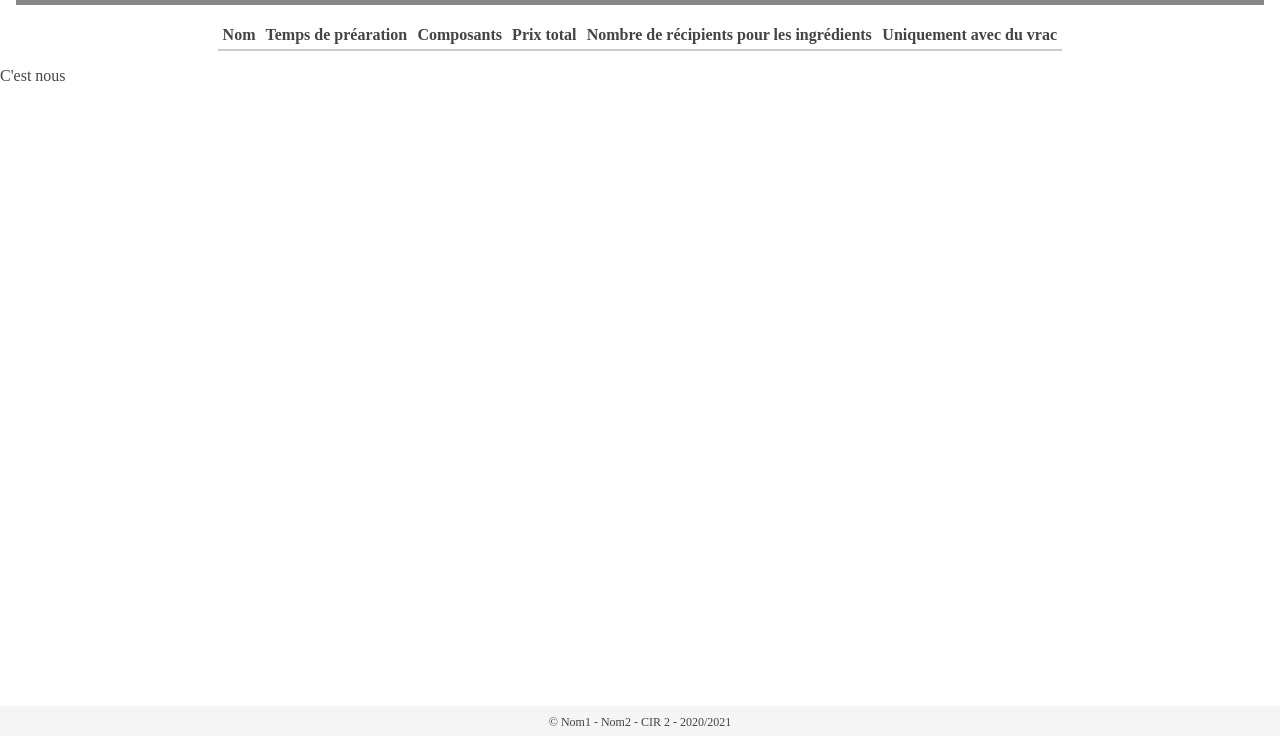
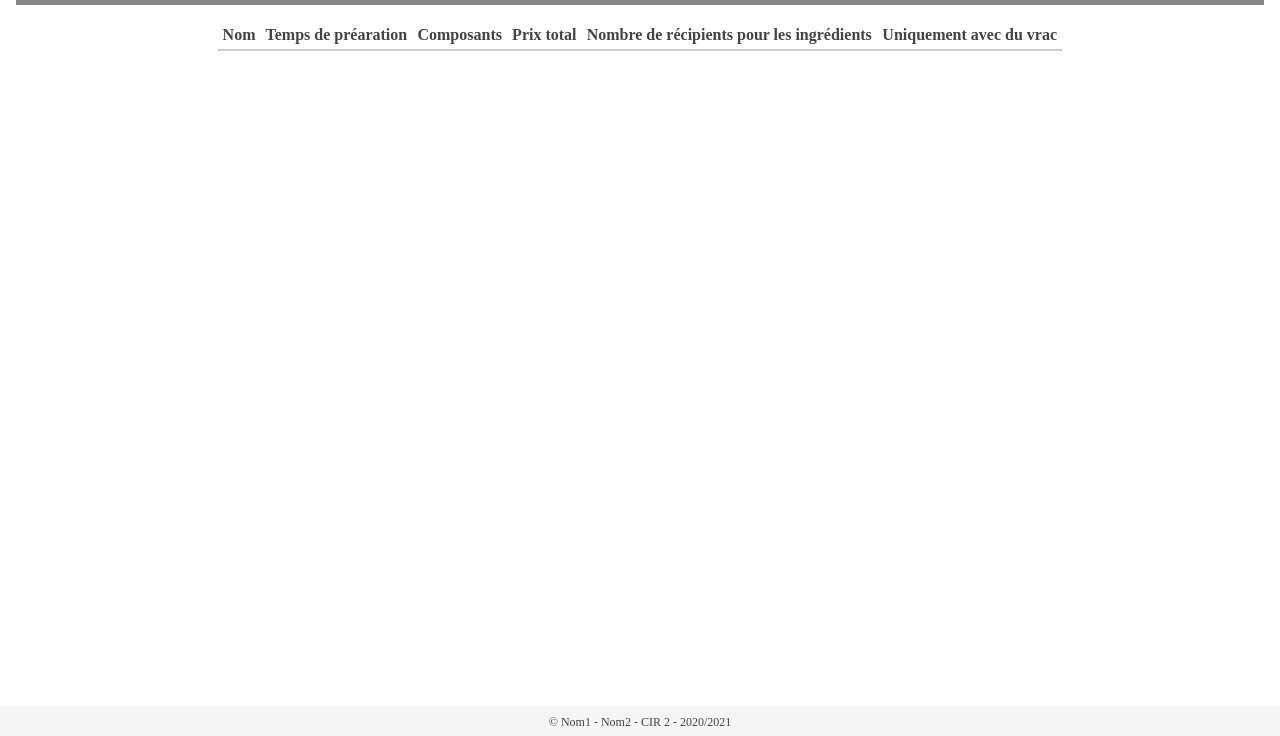
Before and after one commit to nicolegrimpeur/tp2_js_cir2, a plain HTML site: page index.html in a window 1280 px wide. Shown: the part 64-800 px from the top of the page. Drawn offline with Linux system fonts and the light colour scheme.

Commit message:
Vire c'est nous

```diff
--- a/index.html
+++ b/index.html
@@ -27,6 +27,5 @@
         <div id="footer">
             <p>&copy; Nom1 - Nom2 - CIR 2 - 2020/2021</p>
         </div>
-    <p>C'est nous</p>
     </body>
 </html>
```
